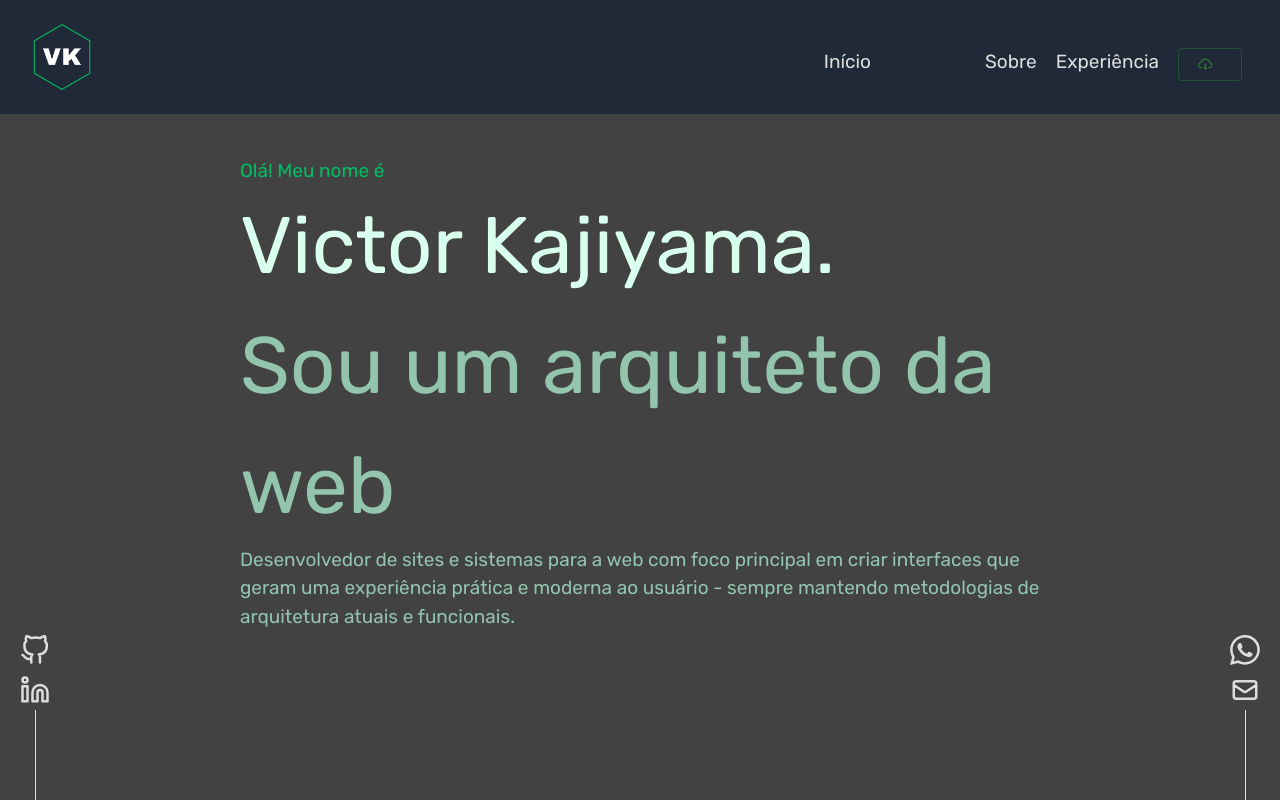
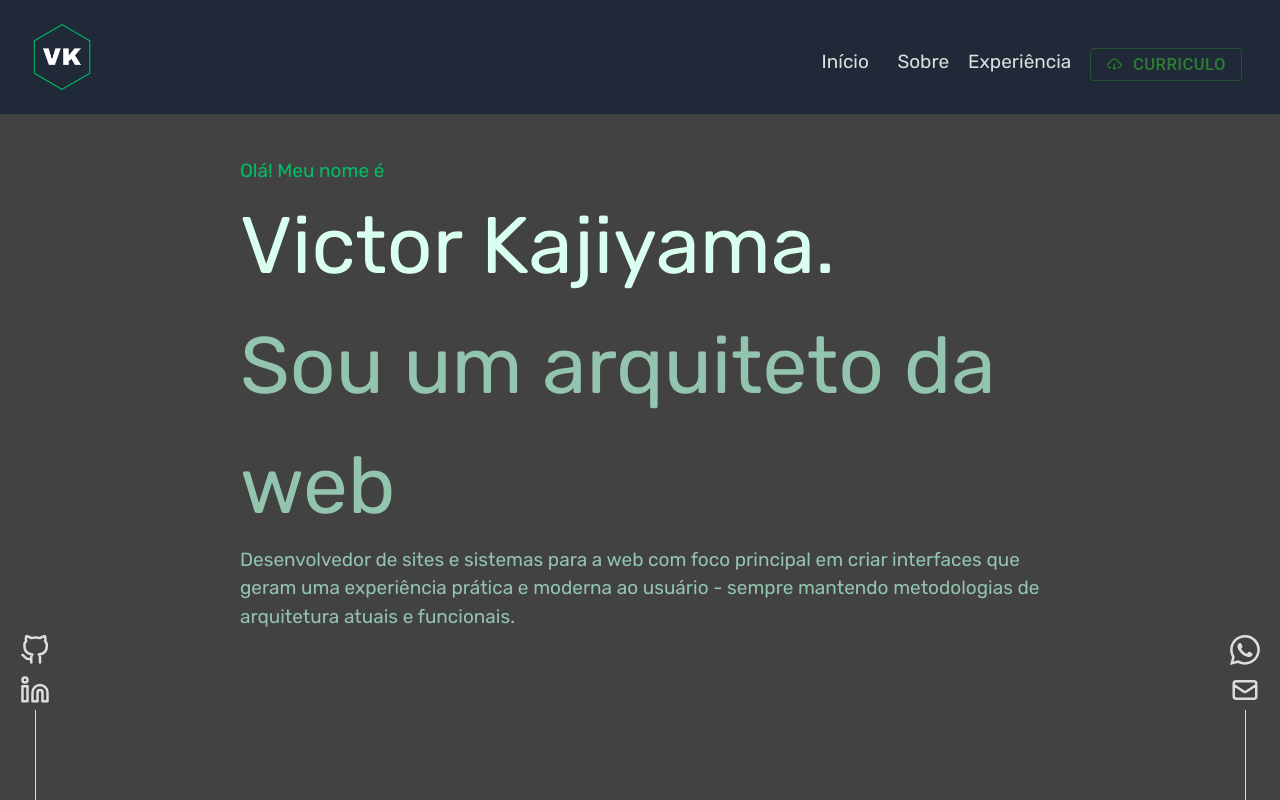
Before and after one commit to KajiyamaVK/Project-Blog, a Next.js app: page / in a window 1280 px wide. Built offline with nearby package versions, Linux system fonts and the light colour scheme.

Commit message:
Switching from styled components to tailwind

```diff
--- a/src/components/Topbar/Links/index.tsx
+++ b/src/components/Topbar/Links/index.tsx
@@ -1,21 +1,14 @@
 import { iLink } from './interface'
-import { Main, Number, LinkLabel, LinkComponent } from './style'
+import { LinkLabel, LinkComponent } from './style'
 
 
 export default function LinkFormated(props: iLink) {
     return (
-        // <Main>
-        //     <LinkComponent href={props.link}>
-        //         <Number>{props.number}.</Number>
-        //         <LinkLabel>{props.linkLabel}</LinkLabel>
-        //     </LinkComponent>
-        // </Main>
 
-        <div className="mx-20 relative hover:cursor-pointer hover:after:scale-x-100">
+        <div className="mx-2 h-6 relative hover:cursor-pointer after:absolute after:w-full after:h-0.5 after:bg-slate-200 after:bottom-0 after:left-0 after:origin-bottom-left after:scale-x-0 after:transition-transform after:ease-out duration-300 hover:after:scale-x-100 hover:after:origin-bottom-left" >
             <LinkComponent href={props.link}>
                 <LinkLabel className="inline-block">{props.linkLabel}</LinkLabel>
             </LinkComponent>
-            <div className="absolute w-full h-2 bg-gray-400 bottom-0 left-0 transform origin-bottom-left scale-x-0 transition duration-300 ease-out hover:scale-x-100"></div>
         </div>
 
     )
--- a/src/components/Topbar/Links/style.tsx
+++ b/src/components/Topbar/Links/style.tsx
@@ -1,35 +1,7 @@
 import styled from 'styled-components';
 import Link from 'next/link';
 
-const Main = styled.div`
-    margin: 40px 20px;
-    padding-bottom:20px;
-    position:relative;
-    &:hover{
-        cursor:pointer;
-    }
-    &::after{
-        content: '';
-        position: absolute;
-        width: 100%;
-        height: 2px;
-        background-color: #ddd;
-        bottom:0;
-        left:0;
-        transform-origin:bottom left;
-        transform: scaleX(0);
-        transition: transform 0.3s ease-out;
-    }
-    &:hover::after{
-        transform:scaleX(1);
-        transform-origin:bottom left;
-    }
-`;
 
-const Number = styled.span`
-    color:#00bf63;
-    margin:0 10px 0 0px;
-`;
 
 const LinkLabel = styled.span`
     color:#ddd
@@ -39,4 +11,4 @@ const LinkComponent = styled(Link)`
     text-decoration: none;
 `;
 
-export { Main, Number, LinkLabel, LinkComponent }
+export { LinkLabel, LinkComponent }
--- a/src/components/Topbar/index.tsx
+++ b/src/components/Topbar/index.tsx
@@ -11,15 +11,19 @@ export default function Topbar() {
         <div className='bg-gray-800 flex flex-row w-100 h-100 justify-between '>
             <Image src={logo} alt="Image" className='py-5 w-14 ml-6' />
             <div className='mt-10 mr-8 text-white space-x-4  hidden md:flex'>
-                <LinkFormated link="#Page1" linkLabel='Início'/>
-                <LinkFormated link="./" linkLabel='Sobre'/>
-                <LinkFormated link="./" linkLabel='Experiência'/>
+
+                <LinkFormated link="#Page1" linkLabel='Início' />
+                <LinkFormated link="#Page1" linkLabel='Sobre' />
+                <LinkFormated link="#Page1" linkLabel='Experiência' />
+
                 <Button variant='outlined' color='success' className='h-7'>
                     <AiOutlineCloudDownload style={{ marginRight: '10px' }} />
-                    <Link href='https://1drv.ms/b/s!Aomjw2eFWi_Ii7J1Q5VmUKKstQM9cg?e=YwXt7S' target='_blank' style={{ textDecoration: 'none', color: "#2e7d32" }} linkLabel='Currículo'/>
+                    <Link href='https://1drv.ms/b/s!Aomjw2eFWi_Ii7J1Q5VmUKKstQM9cg?e=YwXt7S' target='_blank' style={{ textDecoration: 'none', color: "#2e7d32" }}>
+                        Curriculo
+                    </Link>
                 </Button>
             </div>
-            <FiMenu className='md:hidden text-3xl text-white mt-8 mr-8'/>
+            <FiMenu className='md:hidden text-3xl text-white mt-8 mr-8' />
         </div>
     )
 }
```
